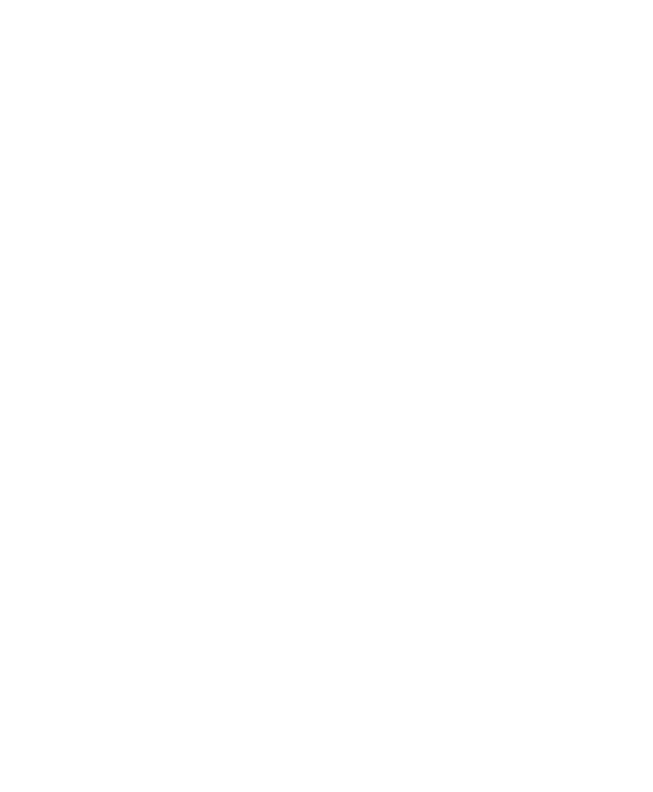
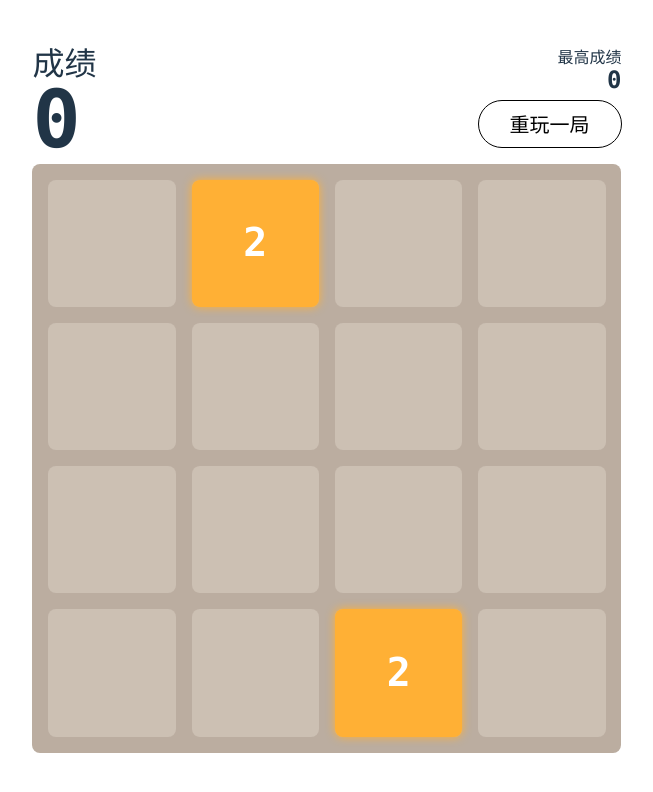
Before and after one commit to CyaCoan/2048, a Vue app: page / in a window 1280 px wide. Before the commit this address had no page. Shown: the top 792 px of the page, without its empty margins (313-966 px from the left). Built offline with nearby package versions, Linux system fonts and the light colour scheme.

Commit message:
change app content

```diff
--- a/src/App.vue
+++ b/src/App.vue
@@ -1,4 +1,5 @@
 <script setup lang="ts">
+import ClassicGame from './components/ClassicGame.vue';
 // import Timer from './components/Timer.vue';
 // import { ref } from 'vue';
 
@@ -22,11 +23,11 @@
         {{ stop ? 'start' : 'stop' }}
     </button>
     <div v-if="timeIsUp">Time is up!</div> -->
-    <RouterView></RouterView>
+    <!-- <RouterView></RouterView> -->
 
     <!-- <DuelGame></DuelGame> -->
 
-    <!-- <ClassicGame></ClassicGame> -->
+    <ClassicGame></ClassicGame>
 </template>
 
 <style lang="scss" scoped>
--- a/vite.config.ts
+++ b/vite.config.ts
@@ -3,6 +3,6 @@
 
 // https://vitejs.dev/config/
 export default defineConfig({
-  base: '/2048/classic',
+  base: '/2048/',
   plugins: [vue()]
 })
```
